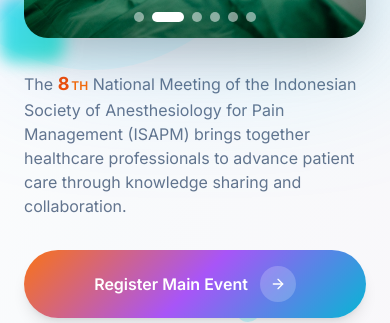
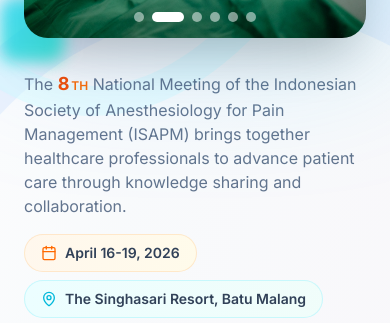
Before and after one commit to arlantictailscale/ISAPMv2, a Next.js app: page / in a window 390 px wide. Shown: the part 521-844 px from the top of the page. Built offline with nearby package versions, Linux system fonts and the light colour scheme; no server answers.

Commit message:
feat: add event date to landing hero for April 16-19, 2026
Update desktop and mobile hero sections with event date and location badges.

Co-authored-by: null <215512200+arlantictailscale@users.noreply.github.com>

```diff
--- a/components/landing-hero.tsx
+++ b/components/landing-hero.tsx
@@ -2,7 +2,7 @@
 
 import Link from "next/link"
 import Image from "next/image"
-import { ArrowRight, ChevronLeft, ChevronRight } from "lucide-react"
+import { ArrowRight, ChevronLeft, ChevronRight, Calendar, MapPin } from "lucide-react"
 import { useState, useEffect, useCallback } from "react"
 import { CursorSpotlight } from "@/components/cursor-spotlight"
 
@@ -121,7 +121,7 @@ export default function LandingHero() {
 
             {/* Description and CTA - Hidden on mobile, shown on desktop */}
             <div className="hidden lg:block">
-              <p className="text-slate-500 text-base max-w-md mb-8">
+              <p className="text-slate-500 text-base max-w-md mb-6">
                 The{" "}
                 <span className="inline-flex items-baseline gap-0.5">
                   <span className="text-lg font-bold text-orange-600">8</span>
@@ -130,6 +130,17 @@ export default function LandingHero() {
                 National Meeting of the Indonesian Society of Anesthesiology for Pain Management (ISAPM) brings together
                 healthcare professionals to advance patient care through knowledge sharing and collaboration.
               </p>
+
+              <div className="flex flex-wrap items-center gap-4 mb-8 text-sm">
+                <div className="inline-flex items-center gap-2 px-4 py-2 bg-gradient-to-r from-orange-50 to-amber-50 rounded-full border border-orange-200/50">
+                  <Calendar className="w-4 h-4 text-orange-500" />
+                  <span className="font-semibold text-slate-700">April 16-19, 2026</span>
+                </div>
+                <div className="inline-flex items-center gap-2 px-4 py-2 bg-gradient-to-r from-cyan-50 to-teal-50 rounded-full border border-cyan-200/50">
+                  <MapPin className="w-4 h-4 text-cyan-500" />
+                  <span className="font-semibold text-slate-700">The Singhasari Resort, Batu Malang</span>
+                </div>
+              </div>
 
               <div className="flex flex-wrap gap-4">
                 <Link
@@ -227,7 +238,7 @@ export default function LandingHero() {
           </div>
 
           <div className="flex flex-col order-3 lg:hidden">
-            <p className="text-slate-500 text-base max-w-md mb-8">
+            <p className="text-slate-500 text-base max-w-md mb-4">
               The{" "}
               <span className="inline-flex items-baseline gap-0.5">
                 <span className="text-lg font-bold text-orange-600">8</span>
@@ -236,6 +247,17 @@ export default function LandingHero() {
               National Meeting of the Indonesian Society of Anesthesiology for Pain Management (ISAPM) brings together
               healthcare professionals to advance patient care through knowledge sharing and collaboration.
             </p>
+
+            <div className="flex flex-col gap-2 mb-6 text-sm">
+              <div className="inline-flex items-center gap-2 px-4 py-2 bg-gradient-to-r from-orange-50 to-amber-50 rounded-full border border-orange-200/50 w-fit">
+                <Calendar className="w-4 h-4 text-orange-500" />
+                <span className="font-semibold text-slate-700">April 16-19, 2026</span>
+              </div>
+              <div className="inline-flex items-center gap-2 px-4 py-2 bg-gradient-to-r from-cyan-50 to-teal-50 rounded-full border border-cyan-200/50 w-fit">
+                <MapPin className="w-4 h-4 text-cyan-500" />
+                <span className="font-semibold text-slate-700">The Singhasari Resort, Batu Malang</span>
+              </div>
+            </div>
 
             <div className="flex flex-col gap-4">
               <Link
```
